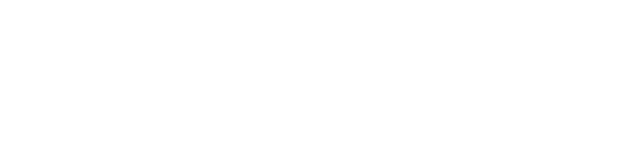
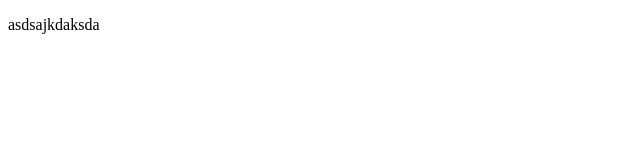
Before and after one commit to yudi-asmara/testgit, a plain HTML site: page index.html in a window 1280 px wide. Shown: the whole page, without its empty margins (0-640 px from the left). Drawn offline with Linux system fonts and the light colour scheme.

Commit message:
add paragraph

```diff
--- a/index.html
+++ b/index.html
@@ -4,6 +4,7 @@
     <meta charset="UTF-8">
     <meta name="viewport" content="width=device-width, initial-scale=1.0">
     <title>Document</title>
+    <p>asdsajkdaksda</p>
 </head>
 <body>
 
```
